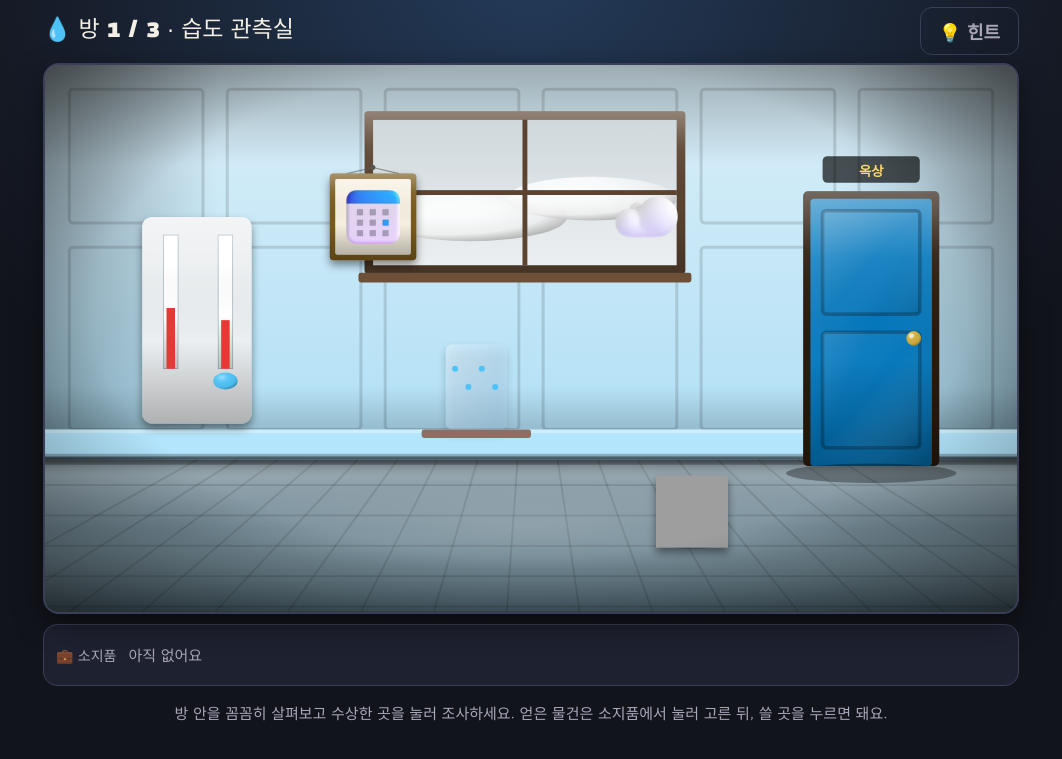
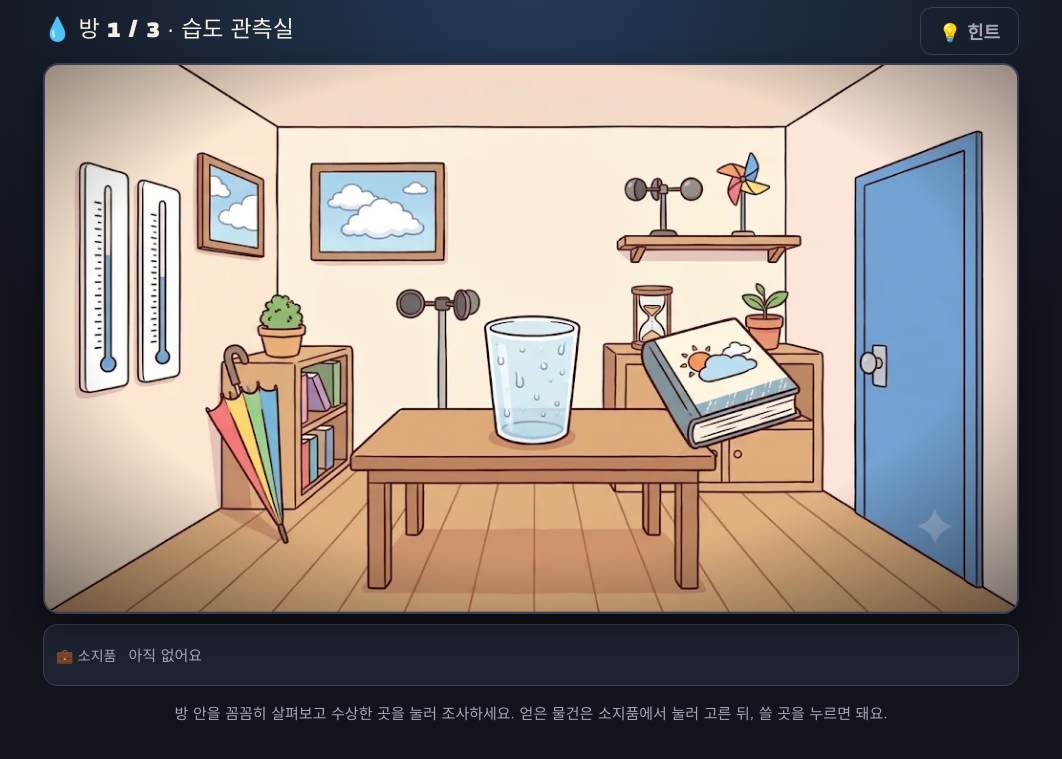
Before and after one commit to mummummi/game5grade, a plain HTML site: page g5-weather.html in a window 1280 px wide. Both pictures are taken after a click on the button "탈출 시작 ▶". Shown: the part 51-810 px from the top of the page, without its empty margins (109-1171 px from the left). Drawn offline with Linux system fonts and the light colour scheme; grey boxes are pictures that could not be loaded.

Commit message:
5학년 날씨 예보관 방탈출 배경을 AI 일러스트로 교체
Co-Authored-By: Claude Opus 5.5 <noreply@anthropic.com>
Claude-Session: https://claude.ai/code/session_01ScfXXMpeK4xSozEf9WkLBv

```diff
--- a/g5-weather.html
+++ b/g5-weather.html
@@ -29,7 +29,7 @@ button{font-family:inherit;font-size:18px;border:0;border-radius:12px;padding:10
 .roombar{display:flex;justify-content:space-between;align-items:center;margin:6px 0 8px;gap:8px;flex-wrap:wrap}
 .scene{position:relative;width:100%;border-radius:16px;overflow:hidden;border:2px solid var(--line);box-shadow:0 10px 30px rgba(0,0,0,.45);background:#000}
 .scene svg{display:block;width:100%;height:auto}
-.hot{cursor:pointer;transition:filter .15s}
+.hot .ah{fill:#fff;fill-opacity:0;stroke:#fff;stroke-opacity:0;stroke-width:5;transition:fill-opacity .15s,stroke-opacity .15s}.hot:hover .ah{fill-opacity:.14;stroke-opacity:.95}.hot.selhint .ah{stroke:#ffd54f;stroke-opacity:1;fill-opacity:.12}.hot.done .ah{fill-opacity:0}.hot{cursor:pointer;transition:filter .15s}
 .hot:hover{filter:drop-shadow(0 0 12px color-mix(in srgb,var(--gold) 90%,transparent)) brightness(1.08)}
 .hot.done{filter:saturate(.75)}
 .hot.selhint{animation:hl 1.2s ease-in-out infinite}
@@ -364,6 +364,19 @@ const sw=S*1.1;return EM(x,y-S*0.12,e,S*0.68,'filter="url(#sh)"')+R(x-sw/2,y+S*0
 /* 🧸 분위기 소품 (문제와 상관없는 기물 · 눌러 보면 설명만 나와요) */
 const DECOR=[[["a", "☁️", "구름 사진", 990, 250, 150, "뭉게구름, 새털구름 사진들이에요."], ["f", "☂️", "우산", 1065, 735, 125, "관측하러 나갈 때 쓰는 우산이에요."], ["p", "📅", "관측 일지", 540, 250, 150, "\"오늘 날씨: 맑음\" 이라고 적혀 있어요."]], [["a", "🪁", "바람개비", 90, 250, 150, "바람이 불면 빙글빙글 돌아요."], ["f", "🐦", "참새", 90, 735, 125, "난간에 앉은 참새가 짹짹거려요."], ["a", "🌤️", "하늘 풍경", 630, 525, 150, "구름 사이로 해가 빼꼼 보여요."]], [["f", "🎧", "헤드폰", 615, 735, 125, "방송용 헤드폰이에요."], ["p", "📺", "예보 화면", 570, 250, 150, "아직 아무것도 나오지 않아요."], ["f", "☕", "머그컵", 1020, 800, 125, "기상 캐스터의 머그컵이에요. \"맑음 최고!\" 글씨가 있어요."]]];
 DECOR.forEach((list,ri)=>{const r=THEME.rooms[ri];if(!r)return;list.forEach((d,k)=>r.objects.push({id:'deco'+k,deco:1,title:d[1]+' '+d[2],art:DART(d),html:'<div class="box">'+d[6]+'</div>'}))});
+/* 🖼️ AI 배경 그림 */
+const ARTMAP={"rooms": [{"hyg": [60, 160, 170, 380], "glass": [720, 410, 160, 220], "door": [1330, 100, 210, 760], "deco0": [440, 160, 220, 160], "deco1": [270, 460, 130, 330], "deco2": [980, 410, 260, 220]}, {"vane": [180, 90, 330, 720], "temp": [920, 270, 220, 170, {"svg": "T(1030,335,'기온 기록','#fff',28,'bold')+T(1030,395,'??.?°C','#fff',32,'bold')"}], "door": [1360, 260, 200, 610], "deco0": [80, 600, 180, 280], "deco1": [760, 390, 90, 80], "deco2": [860, 40, 330, 130]}, {"avg": [160, 545, 270, 120, {"fit": 1, "pad": 1.0}], "cast": [1200, 530, 400, 350, {"svg": "T(1450,720,'ON AIR','#ff5252',28,'bold')"}], "deco0": [890, 730, 190, 150], "deco1": [580, 190, 480, 300], "deco2": [660, 650, 100, 170]}], "id": "g5-weather"};
+const AMbox=a=>{const ns='http://www.w3.org/2000/svg';const sv=document.createElementNS(ns,'svg');sv.setAttribute('width','1600');sv.setAttribute('height','900');sv.style.cssText='position:absolute;left:-9999px;top:0';sv.innerHTML=DEFS+a;document.body.appendChild(sv);let b={x:0,y:0,width:1,height:1};try{const g=document.createElementNS(ns,'g');while(sv.childNodes.length>1)g.appendChild(sv.childNodes[1]);sv.appendChild(g);const r=g.getBBox();b={x:r.x,y:r.y,width:r.width||1,height:r.height||1}}catch(e){}sv.remove();return b};
+ARTMAP.rooms.forEach((hot,ri)=>{const r=THEME.rooms[ri];if(!r||!hot)return;const src='art/'+ARTMAP.id+'_'+(ri+1)+'.webp';
+ r.bg=()=>`<image href="${src}" x="0" y="0" width="1600" height="900" preserveAspectRatio="xMidYMid slice"/>`;
+ r.objects=r.objects.filter(o=>!(o.deco&&!hot[o.id]));
+ r.objects.forEach(o=>{const h=hot[o.id];if(!h)return;const [x,y,w,hh,opt]=h;const old=o.art;
+  o.art=()=>{let s='';if(opt&&opt.keep){const [tx,ty,sc]=opt.keep;s=`<g transform="translate(${tx} ${ty}) scale(${sc})">${val(old)}</g>`}
+   if(opt&&opt.clip){const [ox,oy,orr,nx,ny,nr]=opt.clip;const sc=nr/orr;const cid='cl_'+o.id;s+=`<clipPath id="${cid}"><circle cx="${ox}" cy="${oy}" r="${orr}"/></clipPath><g transform="translate(${nx-ox*sc} ${ny-oy*sc}) scale(${sc})"><g clip-path="url(#${cid})">${val(old)}</g></g>`}
+   if(opt&&opt.lab){const arr=eval(opt.lab.expr);s+=arr.map((t,i)=>{const [lx,ly]=opt.lab.pos?opt.lab.pos[i]:[x+w*(i+.5)/arr.length,opt.lab.y];return `<rect x="${lx-48}" y="${ly-30}" width="96" height="56" rx="14" fill="#3e2723" stroke="#ffe082" stroke-width="4" opacity=".92"/><text x="${lx}" y="${ly+10}" text-anchor="middle" font-size="32" font-weight="bold" fill="#ffe082">${t}</text>`}).join('')}
+   if(opt&&opt.svg){s+=eval(opt.svg)}
+   if(opt&&opt.fit){const a=val(old);const b=AMbox(a);const p=opt.pad??0.9;const sc=Math.min(w/b.width,hh/b.height)*p;const tx=x+w/2-(b.x+b.width/2)*sc,ty=y+hh/2-(b.y+b.height/2)*sc;s=`<g transform="translate(${tx} ${ty}) scale(${sc})" opacity="${opt.op??1}">${a}</g>`}
+   return s+`<rect class="ah" x="${x}" y="${y}" width="${w}" height="${hh}" rx="22"/>`}})});
 THEME.rooms.forEach((r,ri)=>r.objects.forEach(o=>{if(!o._rid){o.id='r'+ri+'_'+o.id;o._rid=1}}));/* 방마다 물건 id를 따로 → 다른 방의 같은 이름 문/물건이 '이미 푼 것'으로 처리되는 문제 방지 */
 try{const U=S.used||{};if(Object.keys(U).some(k=>!/^[pu]_r\d+_/.test(k))){THEME.rooms.forEach((r,ri)=>r.objects.forEach(o=>{const base=o.id.replace(/^r\d+_/,'');['p_','u_'].forEach(pf=>{if(U[pf+base]&&(ri<S.room||(base!=='door'&&ri<=S.room)))U[pf+o.id]=1})}));Object.keys(U).forEach(k=>{if(!/^[pu]_r\d+_/.test(k))delete U[k]});S.used=U;save()}}catch(e){}/* 예전 저장 기록 옮기기 */
 TH=THEME;if(GRADE<=2)document.body.classList.add('kids');S.max=S.max||0;render();
```
Also changed, not shown: art/g5-weather_1.webp (added), art/g5-weather_2.webp (added), art/g5-weather_3.webp (added).
